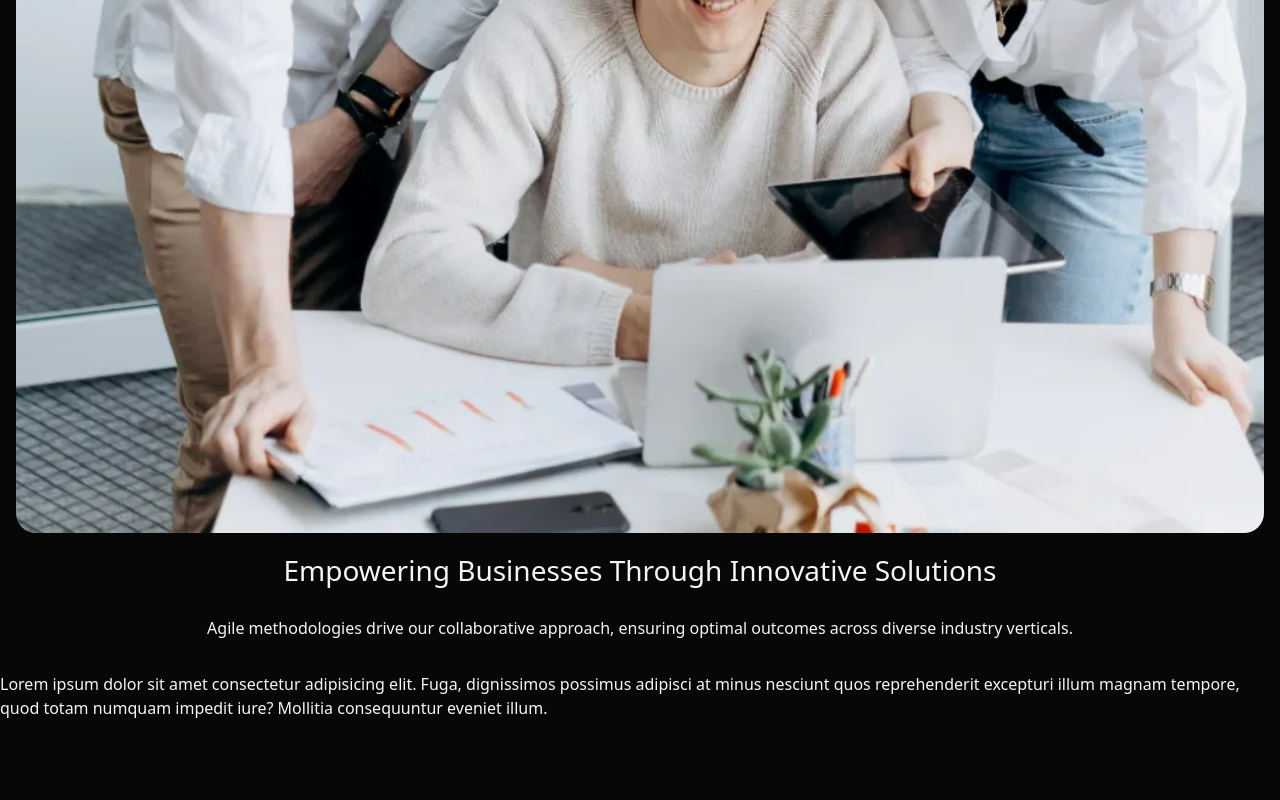
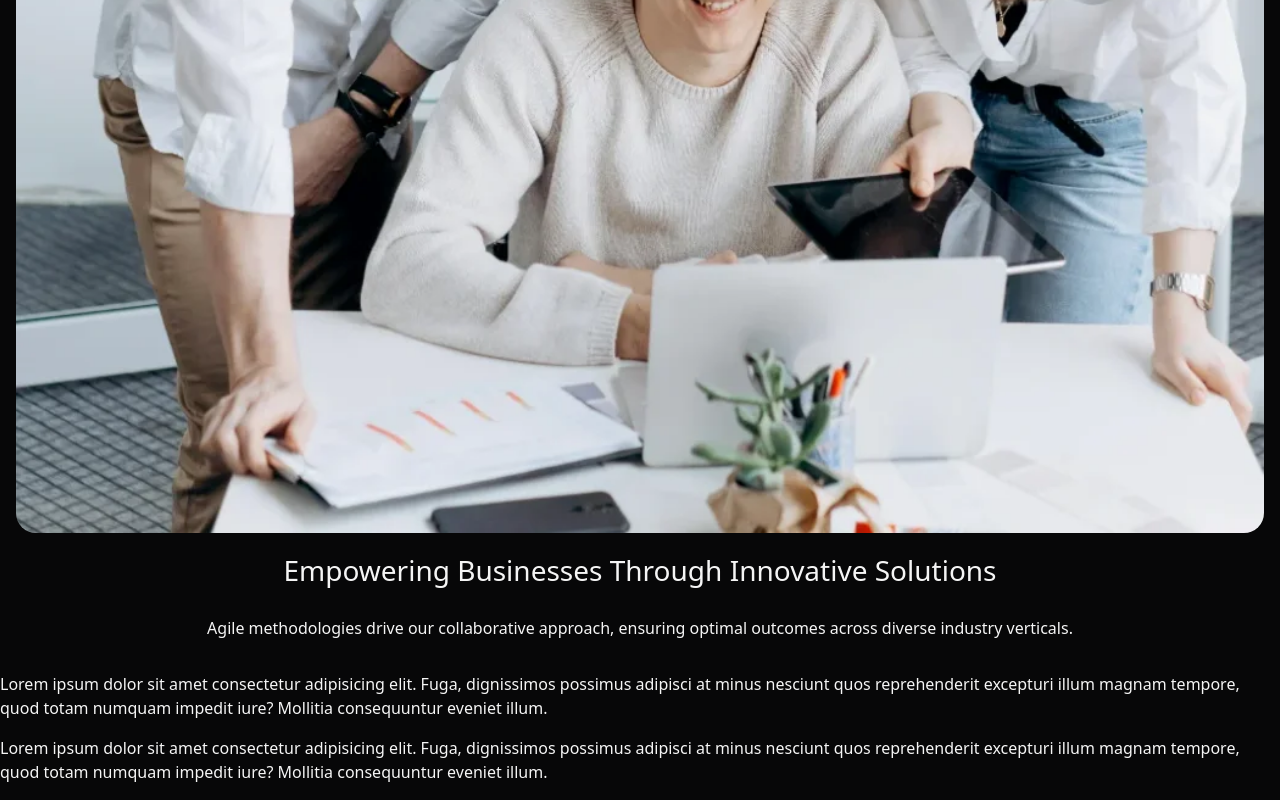
Before and after one commit to gaston-pantoja/clase-10-git, a plain HTML site: page index.html in a window 1280 px wide. Shown: the part 2184-2984 px from the top of the page. Before the commit the page ends 2920 px from the top, so only its background shows below. Drawn offline with nearby package versions, Linux system fonts and the light colour scheme.

Commit message:
se agrega publicidad nueva

```diff
--- a/index.html
+++ b/index.html
@@ -101,6 +101,9 @@
     <aside>
         <p>Lorem ipsum dolor sit amet consectetur adipisicing elit. Fuga, dignissimos possimus adipisci at minus nesciunt quos reprehenderit excepturi illum magnam tempore, quod totam numquam impedit iure? Mollitia consequuntur eveniet illum.</p>
     </aside>
+    <aside>
+        <p>Lorem ipsum dolor sit amet consectetur adipisicing elit. Fuga, dignissimos possimus adipisci at minus nesciunt quos reprehenderit excepturi illum magnam tempore, quod totam numquam impedit iure? Mollitia consequuntur eveniet illum.</p>
+    </aside>
 
 
     <script src="https://cdn.jsdelivr.net/npm/bootstrap@5.3.2/dist/js/bootstrap.bundle.min.js" integrity="sha384-C6RzsynM9kWDrMNeT87bh95OGNyZPhcTNXj1NW7RuBCsyN/o0jlpcV8Qyq46cDfL" crossorigin="anonymous"></script>
```
